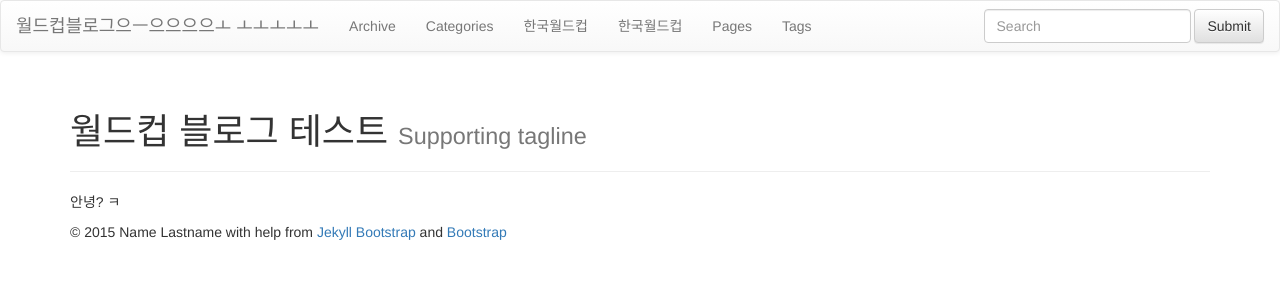
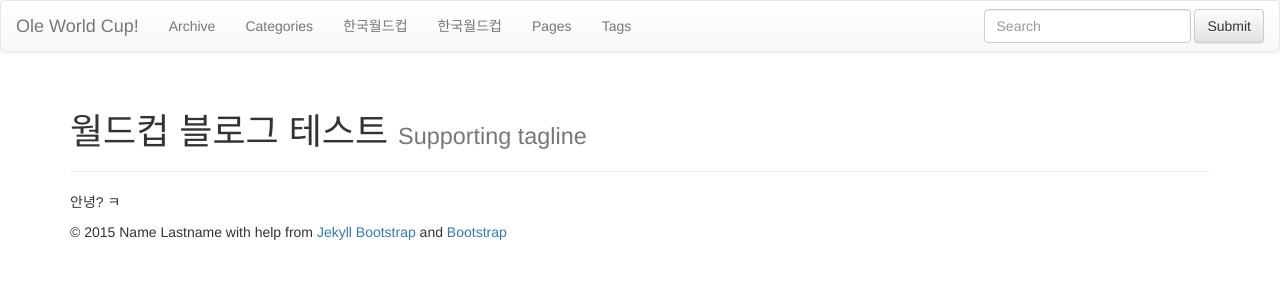
Before and after one commit to jungu9/jungu9.github.com, a Jekyll site: the page built from index.md, in a window 1280 px wide. Shown: the top 300 px of the page. Built offline with Jekyll 4.4.1, drawn with Linux system fonts in a browser that asks for light colours; nearby versions of some CDN libraries; library files that are not in the unit come from our copies.

Commit message:
Update _config.yml

```diff
--- a/_config.yml
+++ b/_config.yml
@@ -8,7 +8,7 @@ highlighter: pygments
 # Themes are encouraged to use these universal variables
 # so be sure to set them if your theme uses them.
 #
-title : 월드컵블로그으ㅡ으으으으ㅗ ㅗㅗㅗㅗㅗ
+title : Ole World Cup!
 tagline: Site Tagline
 author :
   name : Name Lastname
```
